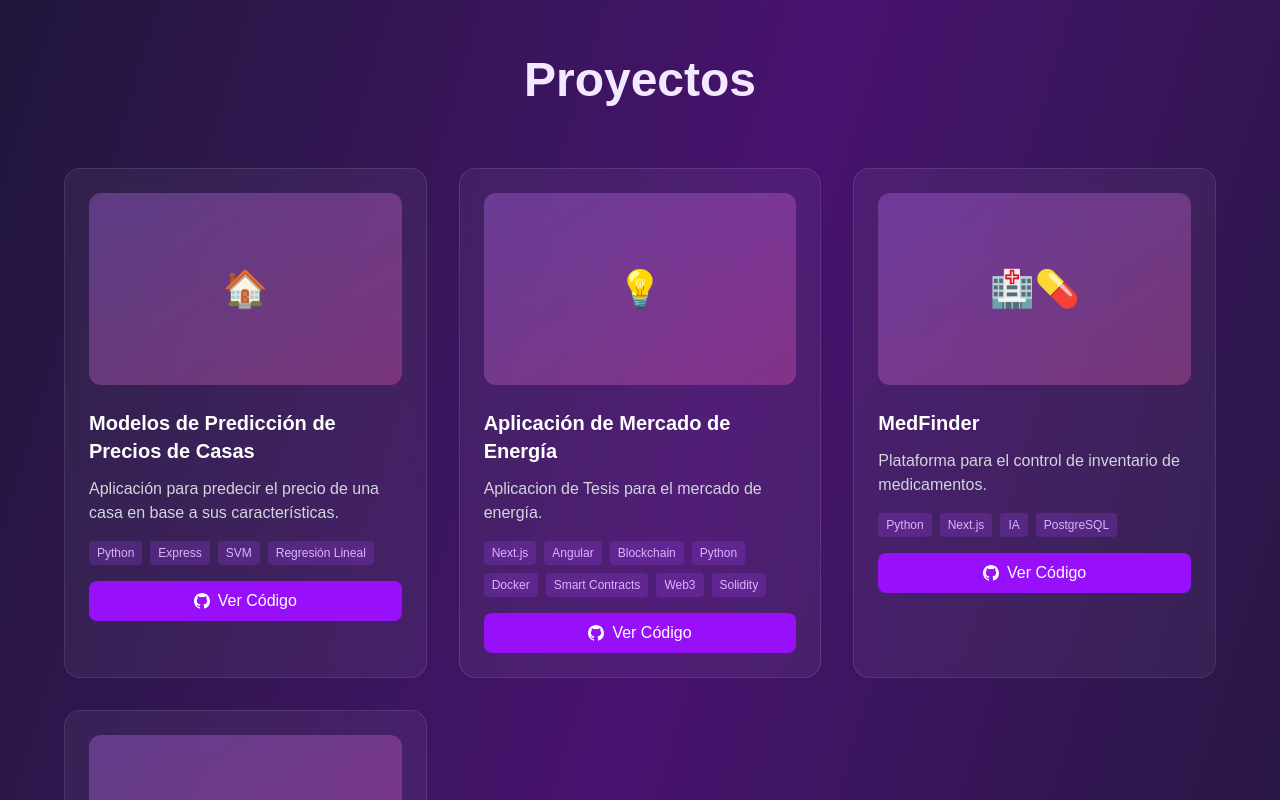
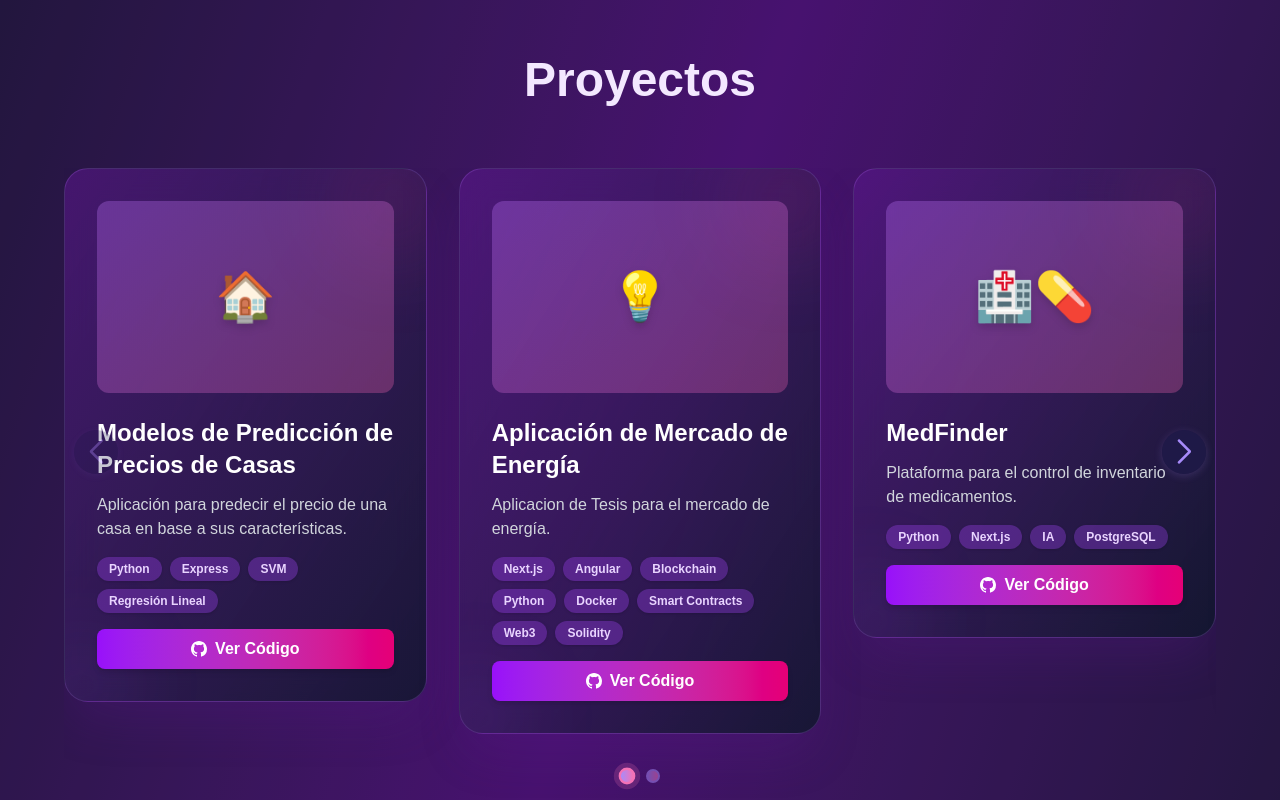
Before and after one commit to Valentina2882/portafolio, a Next.js app: page / in a window 1280 px wide. Shown: the part 1480-2280 px from the top of the page. Built offline with nearby package versions, Linux system fonts and the light colour scheme.

Commit message:
Agregar Swiper como dependencia y actualizar la página principal para incluir un carrusel de proyectos.

```diff
--- a/src/app/page.tsx
+++ b/src/app/page.tsx
@@ -2,6 +2,12 @@
 'use client';
 
 import { useState, useEffect } from 'react';
+import { Swiper, SwiperSlide } from 'swiper/react';
+import { Navigation, Pagination, A11y } from 'swiper/modules';
+import 'swiper/css';
+import 'swiper/css/navigation';
+import 'swiper/css/pagination';
+import './swiper-custom.css'; // Importaré un archivo para estilos personalizados de Swiper
 
 export default function Home() {
   const [isMenuOpen, setIsMenuOpen] = useState(false);
@@ -210,7 +216,18 @@ export default function Home() {
           <h2 className="text-4xl md:text-5xl font-bold text-white text-center mb-16">
             <span className="text-purple-100">Proyectos</span>
           </h2>
-          <div className="grid md:grid-cols-2 lg:grid-cols-3 gap-8">
+          <Swiper
+            modules={[Navigation, Pagination, A11y]}
+            spaceBetween={32}
+            slidesPerView={1}
+            navigation
+            pagination={{ clickable: true }}
+            breakpoints={{
+              768: { slidesPerView: 2 },
+              1024: { slidesPerView: 3 }
+            }}
+            className="!pb-16 project-swiper"
+          >
             {[
               {
                 title: "Modelos de Predicción de Precios de Casas",
@@ -240,33 +257,35 @@ export default function Home() {
                 githubLink: "https://github.com/Pedroza22/U2Group"
               }
             ].map((project, index) => (
+              <SwiperSlide key={index}>
                 <div
-                key={index}
-                className="bg-white/5 backdrop-blur-sm rounded-2xl p-6 border border-white/10 hover:border-purple-400/50 transition-all hover:transform hover:scale-105"
+                  className="bg-gradient-to-br from-purple-900/60 to-slate-900/80 shadow-2xl shadow-purple-900/30 backdrop-blur-lg rounded-3xl p-8 border border-purple-400/20 hover:border-pink-400/40 transition-all duration-300 hover:scale-105 h-full flex flex-col group relative overflow-hidden"
                 >
-                <div className="w-full h-48 bg-gradient-to-br from-purple-400/30 to-pink-400/30 rounded-xl mb-6 flex items-center justify-center">
-                  <div className="text-4xl">{project.icon}</div>
+                  <div className="absolute -top-8 -right-8 w-32 h-32 bg-pink-500/10 rounded-full blur-2xl z-0"></div>
+                  <div className="absolute -bottom-8 -left-8 w-24 h-24 bg-purple-500/10 rounded-full blur-2xl z-0"></div>
+                  <div className="relative z-10 w-full h-48 bg-gradient-to-br from-purple-400/30 to-pink-400/30 rounded-xl mb-6 flex items-center justify-center group-hover:scale-110 transition-transform duration-300">
+                    <div className="text-5xl drop-shadow-lg">{project.icon}</div>
                   </div>
-                <h3 className="text-xl font-bold text-white mb-3">{project.title}</h3>
-                <p className="text-gray-300 mb-4">
+                  <h3 className="text-2xl font-bold text-white mb-3 relative z-10 group-hover:text-purple-300 transition-colors duration-300">{project.title}</h3>
+                  <p className="text-gray-300 mb-4 relative z-10">
                     {project.description}
                   </p>
-                <div className="flex flex-wrap gap-2 mb-4">
+                  <div className="flex flex-wrap gap-2 mb-4 relative z-10">
                     {project.techs.map((tech) => (
                       <span
                         key={tech}
-                      className="px-2 py-1 bg-purple-500/20 text-purple-300 rounded text-xs"
+                        className="px-3 py-1 bg-purple-500/30 text-purple-200 rounded-full text-xs font-semibold shadow-sm group-hover:bg-pink-500/30 transition-colors duration-300"
                       >
                         {tech}
                       </span>
                     ))}
                   </div>
-                <div className="flex gap-3">
+                  <div className="flex gap-3 mt-auto relative z-10">
                     <a
                       href={project.githubLink}
                       target="_blank"
                       rel="noopener noreferrer"
-                    className="flex-1 py-2 bg-purple-600 text-white rounded-lg hover:bg-purple-700 transition-colors text-center flex items-center justify-center gap-2"
+                      className="flex-1 py-2 bg-gradient-to-r from-purple-600 to-pink-600 text-white rounded-lg hover:from-purple-700 hover:to-pink-700 transition-all text-center flex items-center justify-center gap-2 font-semibold shadow-md group-hover:scale-105"
                     >
                       <svg className="w-4 h-4" fill="currentColor" viewBox="0 0 20 20">
                         <path fillRule="evenodd" d="M10 0C4.477 0 0 4.484 0 10.017c0 4.425 2.865 8.18 6.839 9.504.5.092.682-.217.682-.483 0-.237-.008-.868-.013-1.703-2.782.605-3.369-1.343-3.369-1.343-.454-1.158-1.11-1.466-1.11-1.466-.908-.62.069-.608.069-.608 1.003.07 1.531 1.032 1.531 1.032.892 1.53 2.341 1.088 2.91.832.092-.647.35-1.088.636-1.338-2.22-.253-4.555-1.113-4.555-4.951 0-1.093.39-1.988 1.029-2.688-.103-.253-.446-1.272.098-2.65 0 0 .84-.27 2.75 1.026A9.564 9.564 0 0110 4.844c.85.004 1.705.115 2.504.337 1.909-1.296 2.747-1.027 2.747-1.027.546 1.379.203 2.398.1 2.651.64.7 1.028 1.595 1.028 2.688 0 3.848-2.339 4.695-4.566 4.942.359.31.678.921.678 1.856 0 1.338-.012 2.419-.012 2.747 0 .268.18.58.688.482A10.019 10.019 0 0020 10.017C20 4.484 15.522 0 10 0z" clipRule="evenodd" />
@@ -275,8 +294,9 @@ export default function Home() {
                     </a>
                   </div>
                 </div>
+              </SwiperSlide>
             ))}
-          </div>
+          </Swiper>
         </div>
       </section>
 
--- /dev/null
+++ b/src/app/swiper-custom.css
@@ -0,0 +1,48 @@
+/* swiper-custom.css */
+
+/* Paginación bullets personalizados */
+.swiper-pagination-bullet {
+  background: linear-gradient(90deg, #a78bfa 0%, #f472b6 100%);
+  opacity: 0.5;
+  width: 14px;
+  height: 14px;
+  margin: 0 6px !important;
+  transition: opacity 0.3s, transform 0.3s;
+  border-radius: 50%;
+  border: 2px solid #a78bfa;
+}
+.swiper-pagination-bullet-active {
+  opacity: 1;
+  transform: scale(1.2);
+  border-color: #f472b6;
+  box-shadow: 0 0 0 4px #f472b633;
+}
+
+/* Botones de navegación personalizados */
+.swiper-button-next, .swiper-button-prev {
+  color: #a78bfa;
+  background: rgba(30, 27, 75, 0.7);
+  border-radius: 50%;
+  width: 44px;
+  height: 44px;
+  box-shadow: 0 2px 8px 0 #a78bfa33;
+  transition: background 0.3s, color 0.3s, transform 0.2s;
+  top: 45%;
+}
+.swiper-button-next:hover, .swiper-button-prev:hover {
+  color: #fff;
+  background: linear-gradient(90deg, #a78bfa 0%, #f472b6 100%);
+  transform: scale(1.08);
+}
+
+.swiper-button-next:after, .swiper-button-prev:after {
+  font-size: 1.5rem;
+  font-weight: bold;
+}
+
+/* Responsive: ocultar navegación en mobile */
+@media (max-width: 767px) {
+  .swiper-button-next, .swiper-button-prev {
+    display: none;
+  }
+}
```
Also changed, not shown: package.json (+7 -5 lines), 1 other file (tests, documents, lock files or other folders). Lines whose indentation alone changed are shown as unchanged.
